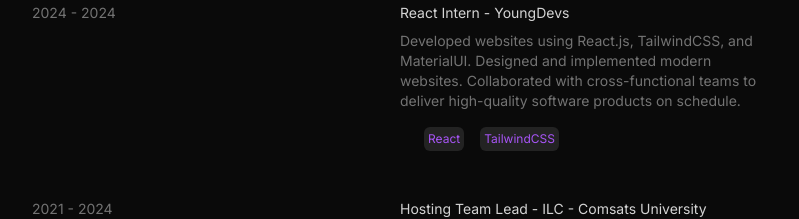
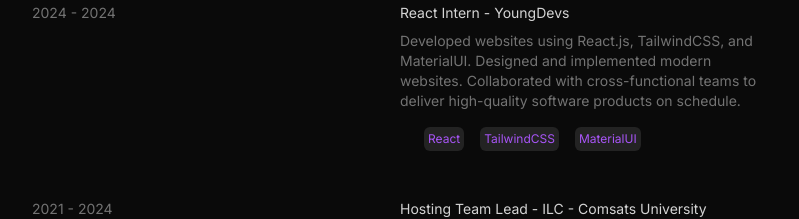
Before and after one commit to saada865/Portfolio, a React (Vite) app: page / in a window 1280 px wide. Shown: the part 2980-3199 px from the top of the page, without its empty margins (240-1039 px from the left). Built offline with nearby package versions, Linux system fonts and the light colour scheme.

Commit message:
refactor

```diff
--- a/src/constants/index.js
+++ b/src/constants/index.js
@@ -34,7 +34,7 @@ export const EXPERIENCES = [
     role: "React Intern",
     company: "YoungDevs",
     description: `Developed websites using React.js, TailwindCSS, and MaterialUI. Designed and implemented modern websites. Collaborated with cross-functional teams to deliver high-quality software products on schedule.`,
-    technologies: ["React", "TailwindCSS"],
+    technologies: ["React", "TailwindCSS", "MaterialUI"],
   },
   {
     year: "2021 - 2024",
```
